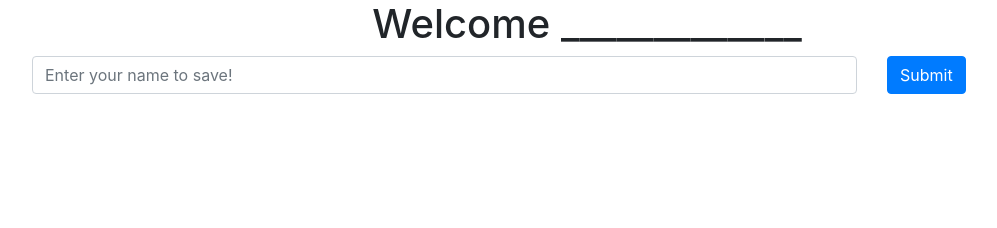
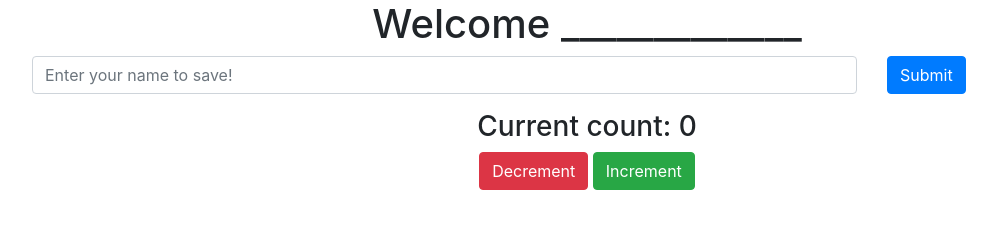
Before and after one commit to jonathanjwatson/local-storage-tutorial, a plain HTML site: page index.html in a window 1280 px wide. Shown: the whole page, without its empty margins (53-1050 px from the left). Drawn offline with nearby package versions, Linux system fonts and the light colour scheme.

Commit message:
HTML scaffold for incrementing count

```diff
--- a/index.html
+++ b/index.html
@@ -46,6 +46,24 @@
         </div>
       </div>
     </div>
+    <!-- Save a count in Local Storage and Display on Screen -->
+    <div class="container">
+      <div class="row">
+        <div class="col-sm-12">
+          <h3 class="text-center">
+            Current count: <span id="current-count">0</span>
+          </h3>
+        </div>
+      </div>
+      <div class="row">
+        <div class="col-sm-12 text-center">
+          <button class="btn btn-danger" id="increment-count">Decrement</button>
+          <button class="btn btn-success" id="decrement-count">
+            Increment
+          </button>
+        </div>
+      </div>
+    </div>
 
     <script src="./script.js"></script>
   </body>
```
